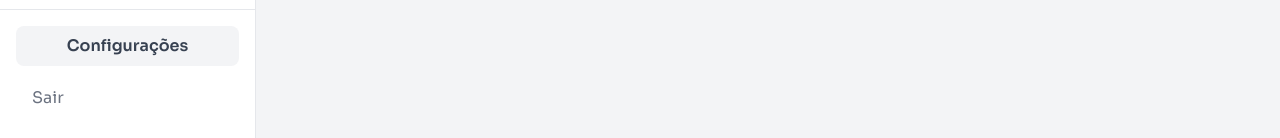
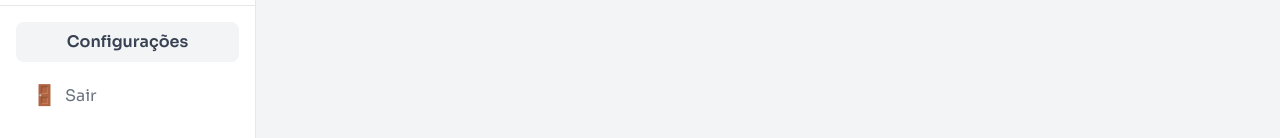
Before and after one commit to pgbrum/baitaquadra, an Angular app: page /dashboard in a window 1280 px wide. Shown: the part 662-800 px from the top of the page. Built offline with nearby package versions, Linux system fonts and the light colour scheme.

Commit message:
feat: redirecionamento para tela de login no botão Sair

```diff
--- a/src/app/shared/components/sidebar/sidebar.component.html
+++ b/src/app/shared/components/sidebar/sidebar.component.html
@@ -23,6 +23,7 @@
   </div>
   <div class="p-4 border-t border-gray-200">
     <button class="w-full flex items-center justify-center gap-2 px-4 py-2 bg-gray-100 text-gray-700 rounded-lg font-semibold hover:bg-gray-200 transition-colors">Configurações</button>
-    <button class="w-full flex items-center gap-2 px-4 py-3 mt-2 text-gray-500 hover:text-gray-800 font-medium">Sair</button>
-  </div>
+    <button routerLink="/login" class="w-full flex items-center gap-2 px-4 py-3 mt-2 text-gray-500 hover:text-gray-800 font-medium transition-colors">
+      <span class="text-xl">🚪</span> Sair
+</button>  </div>
 </aside>
```
